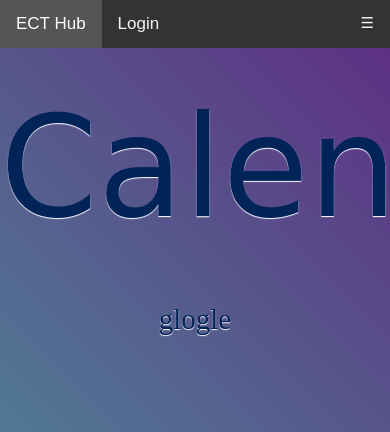
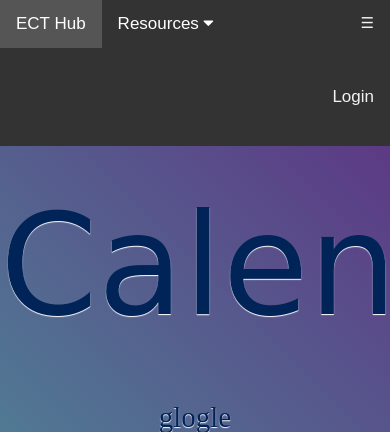
Before and after one commit to coutooo/ECTHub, a Django app: page /calendar/ in a window 390 px wide; the page is wider, and only the part inside the window is pictured. Shown: the top 432 px of that part. Run offline with Django 3.2, Linux system fonts and the light colour scheme.

Commit message:
litle change

```diff
--- a/pages/templates/navbar.html
+++ b/pages/templates/navbar.html
@@ -15,10 +15,13 @@ body {margin:0;font-family:Arial}
   float: left;
   display: block;
   color: #f2f2f2;
-  text-align: center;
   padding: 14px 16px;
   text-decoration: none;
   font-size: 17px;
+}
+
+.justify-content-end {
+  float: right;
 }
 
 .active {
@@ -31,7 +34,6 @@ body {margin:0;font-family:Arial}
 }
 
 .dropdown {
-  float: left;
   overflow: hidden;
 }
 
@@ -61,7 +63,6 @@ body {margin:0;font-family:Arial}
   padding: 12px 16px;
   text-decoration: none;
   display: block;
-  text-align: left;
 }
 
 .topnav a:hover, .dropdown:hover .dropbtn {
@@ -89,20 +90,17 @@ body {margin:0;font-family:Arial}
 }
 
 @media screen and (max-width: 600px) {
-  .topnav.responsive {position: relative;}
-  .topnav.responsive .icon {
+  .icon {
     position: absolute;
     right: 0;
     top: 0;
   }
   .topnav.responsive a {
-    float: none;
     display: block;
     text-align: left;
   }
-  .topnav.responsive .dropdown {float: none;}
-  .topnav.responsive .dropdown-content {position: relative;}
-  .topnav.responsive .dropdown .dropbtn {
+  .dropdown-content {position: relative;}
+  .dropdown .dropbtn {
     display: block;
     width: 100%;
     text-align: left;
@@ -113,20 +111,20 @@ body {margin:0;font-family:Arial}
 <body>
 
 <div class="topnav" id="myTopnav">
-  <a href="{% url 'home' %}" class="active">ECT Hub</a>
-  <a href="/calendar">Calendario</a>
+  <a class="nav-item nav-link active" href="{% url 'home' %}">ECT Hub</a>
+  <a class="nav-item nav-link" href="/calendar">Calendario</a>
   <div class="dropdown">
-    <button class="dropbtn">Resources
+    <button class="dropbtn" onclick="click()">Resources
       <i class="fa fa-caret-down"></i>
     </button>
-    <div class="dropdown-content">
+    <div id="dropDown" class="dropdown-content">
       <a href="/years?year=1">Ano 1</a>
       <a href="/years?year=2">Ano 2</a>
       <a href="/years?year=3">Ano 3</a>
       <a href="/years?year=4">Ano 4</a>
       <a href="/years?year=5">Ano 5</a>
     </div>
-    <div class="navbar-nav">
+    <ul class="justify-content-end">
       {% if user.is_authenticated %}
         <a class="nav-item nav-link" href="{% url 'profile' %}">Profile</a>
         <a class="nav-item nav-link" href="{% url 'logout' %}">Logout</a>
@@ -134,7 +132,7 @@ body {margin:0;font-family:Arial}
         <a class="nav-item nav-link" href="{% url 'login' %}">Login</a>
         <a class="nav-item nav-link" href="{% url 'register' %}">Sign Up</a>
       {% endif %}
-    </div>
+    </ul>
   </div>
   <a href="javascript:void(0);" style="font-size:15px;" class="icon" onclick="myFunction()">&#9776;</a>
 </div>
@@ -148,6 +146,23 @@ function myFunction() {
     x.className = "topnav";
   }
 }
+
+function click() {
+  document.getElementById("dropDown").classList.toggle("show");
+}
+
+window.onclick = function(event) {
+  if (!event.target.matches('.dropbtn')) {
+    var dropdowns = document.getElementsByClassName("dropdown-content");
+    var i;
+    for (i = 0; i < dropdowns.length; i++) {
+      var openDropdown = dropdowns[i];
+      if (openDropdown.classList.contains('show')) {
+        openDropdown.classList.remove('show');
+      }
+    }
+  }
+}
 </script>
 
 </body>
```
